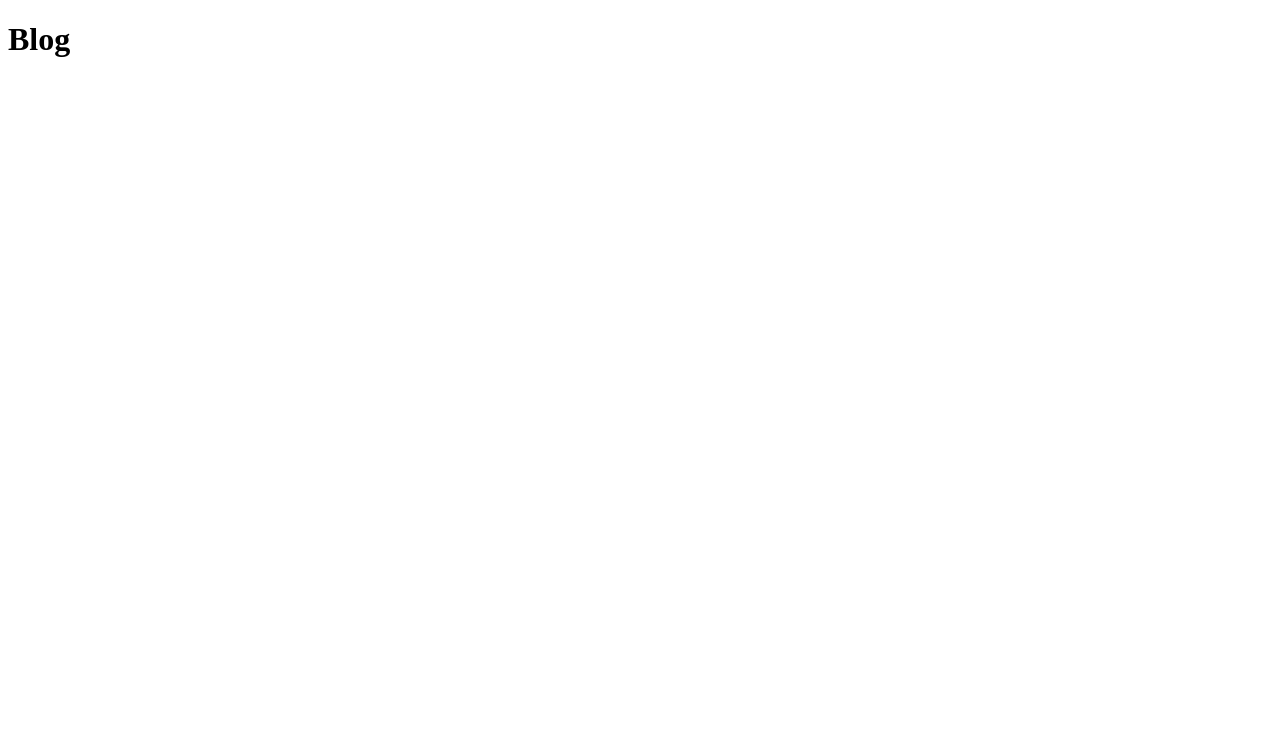
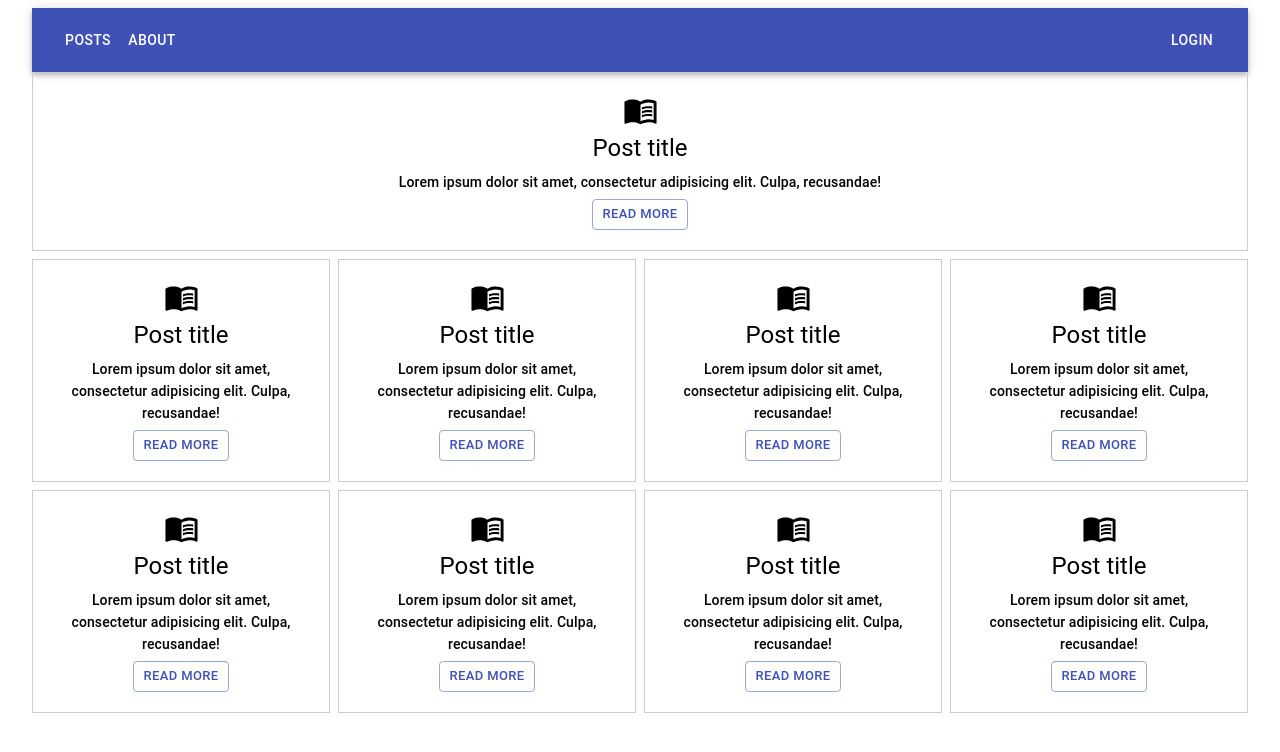
Before and after one commit to Ellizard/mini-blog, a React (Create React App) app: page / in a window 1280 px wide. Shown: the top 752 px of the page. Built offline with nearby package versions, Linux system fonts and the light colour scheme.

Commit message:
Header and main app

```diff
--- a/src/App.js
+++ b/src/App.js
@@ -1,10 +1,23 @@
 import React from 'react';
+import Container from '@material-ui/core/Container';
+import PostList from './components/postList/postList';
+import Header from './components/header/header';
+
+
 
 function App() {
+
+
   return (
-    <div className="App">
-      <h1>Blog</h1>
-    </div>
+
+      <Container>
+		  <Header />
+          <PostList />
+      </Container>
+
+
+
+
   );
 }
 
--- /dev/null
+++ b/src/components/header/header.js
@@ -0,0 +1,42 @@
+import React from "react";
+import { makeStyles } from '@material-ui/core/styles';
+import AppBar from '@material-ui/core/AppBar';
+import Toolbar from '@material-ui/core/Toolbar';
+import Typography from '@material-ui/core/Typography';
+import Button from '@material-ui/core/Button';
+import IconButton from '@material-ui/core/IconButton';
+import MenuIcon from '@material-ui/icons/Menu';
+
+const useStyles = makeStyles((theme) => ({
+	root: {
+		flexGrow: 1,
+	},
+	menuButton: {
+		marginRight: theme.spacing(2),
+	},
+	title: {
+		flexGrow: 1,
+	},
+}));
+
+const Header = (props) => {
+
+	const classes = useStyles();
+
+	return (
+		<div className={classes.root}>
+			<AppBar position="static">
+				<Toolbar>
+					<Typography variant="h6" className={classes.title}>
+						<Button color="inherit">Posts</Button>
+						<Button color="inherit">About</Button>
+					</Typography>
+
+					<Button color="inherit">Login</Button>
+				</Toolbar>
+			</AppBar>
+		</div>
+	);
+};
+
+export default Header;
```
